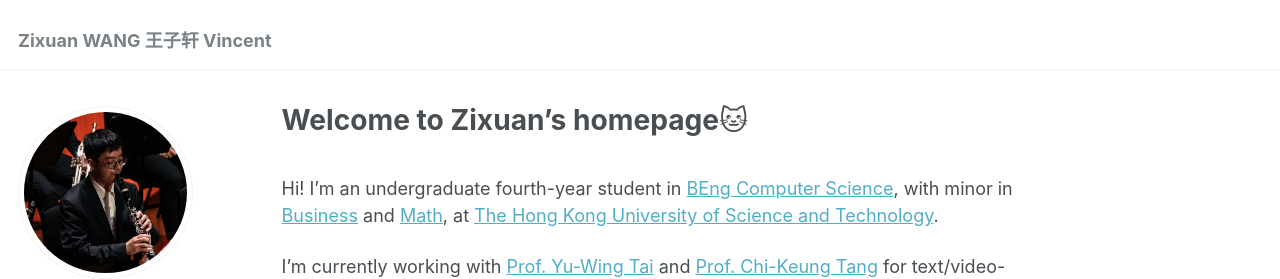
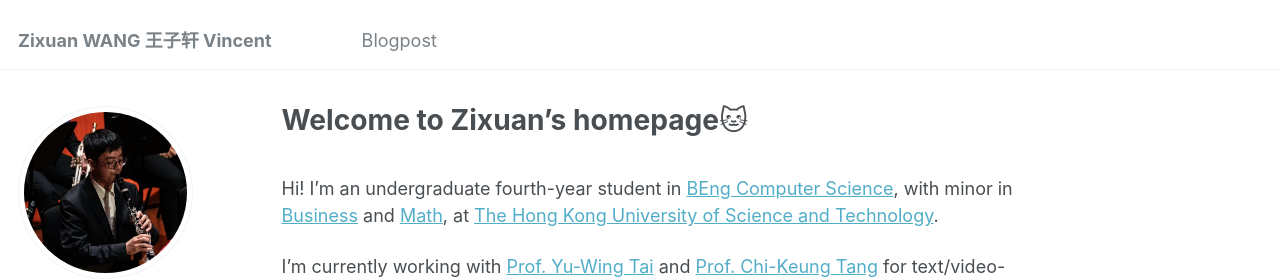
Before and after one commit to Vincent2311/Vincent2311.github.io, a Jekyll site: the page built from _pages/about.md, in a window 1280 px wide. Shown: the top 279 px of the page. Built offline with Jekyll 4.4.1, drawn with Linux system fonts in a browser that asks for light colours.

Commit message:
Update navigation.yml

```diff
--- a/_data/navigation.yml
+++ b/_data/navigation.yml
@@ -12,8 +12,8 @@ main:
   # - title: "Portfolio"
   #   url: /portfolio/
 
-  # - title: "Blog Posts"
-  # url: https://blogs-bco.pages.dev/
+  - title: "Blogpost"
+    url: https://github.com/academicpages/academicpages.github.io/issues/824
 
   # - title: "CV"
   #   url: /cv/
```
